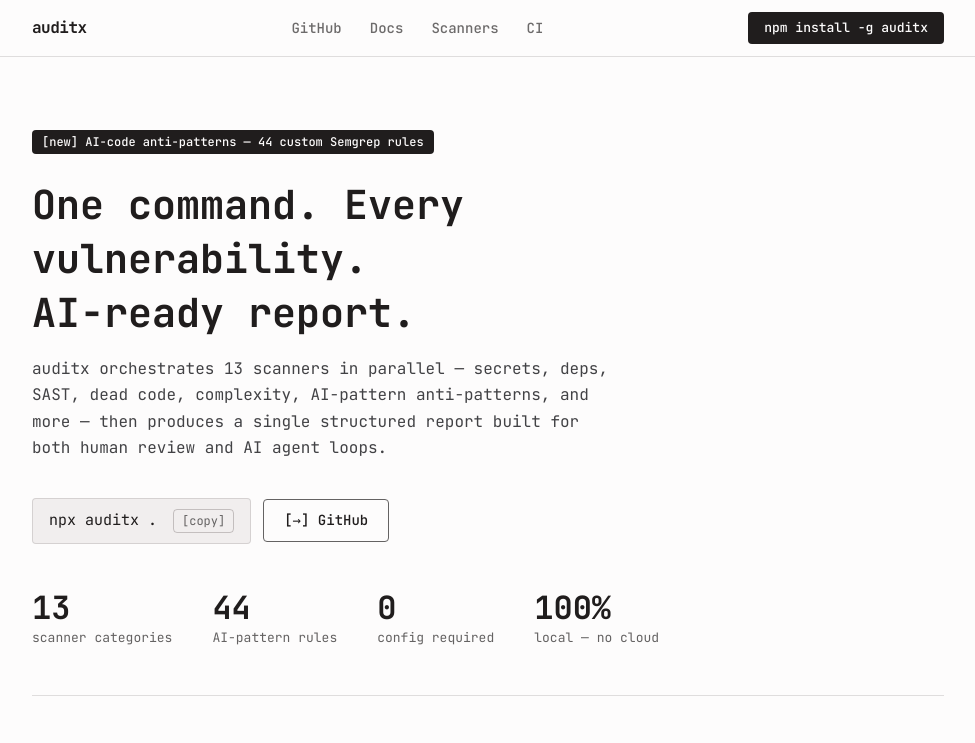
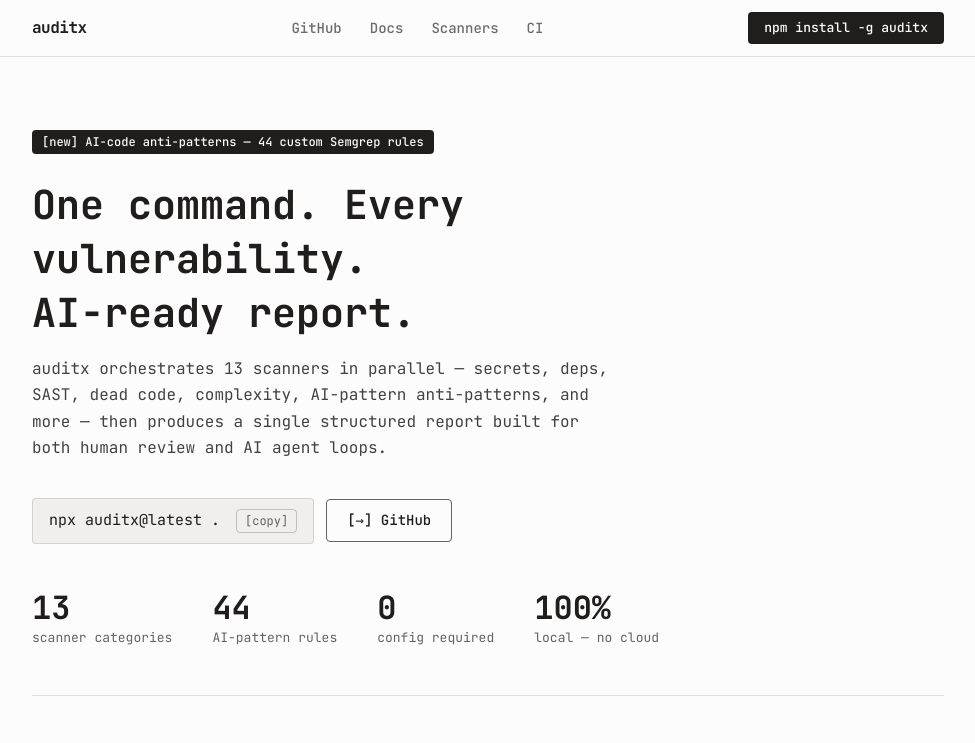
Before and after one commit to Parth308/auditx, a Next.js app in the folder marketing/: page / in a window 1280 px wide. Shown: the top 743 px of the page, without its empty margins (152-1127 px from the left). Built offline with nearby package versions, Linux system fonts and the light colour scheme.

Commit message:
docs: update command to use @latest to prevent npx caching

```diff
--- a/marketing/components/CISection.tsx
+++ b/marketing/components/CISection.tsx
@@ -17,7 +17,7 @@
         with:
           node-version: '20'
       - name: Run auditx
-        run: npx auditx . --severity high --ci
+        run: npx auditx@latest . --severity high --ci
       - name: Upload report
         if: always()
         uses: actions/upload-artifact@v4
--- a/marketing/components/ComparisonTable.tsx
+++ b/marketing/components/ComparisonTable.tsx
@@ -4,7 +4,7 @@
 const FONT = 'inherit';
 
 const ROWS = [
-  { feature: 'Setup time',            manual: 'Hours — 5+ tools, configs, docs',   auditx: '0 minutes — npx auditx .' },
+  { feature: 'Setup time',            manual: 'Hours — 5+ tools, configs, docs',   auditx: '0 minutes — npx auditx@latest .' },
   { feature: 'Secrets scanning',      manual: 'Gitleaks alone, separate step',      auditx: '[+] Integrated, runs in parallel' },
   { feature: 'Dep vulnerability',     manual: 'Trivy or Snyk, separate output',     auditx: '[+] Trivy + npm audit, one schema' },
   { feature: 'AI code anti-patterns', manual: '[-] Nobody does this',               auditx: '[+] 44 custom rules — only auditx' },
--- a/marketing/components/Footer.tsx
+++ b/marketing/components/Footer.tsx
@@ -39,8 +39,8 @@
             padding: '10px 16px', borderRadius: 4,
             backgroundColor: '#f1eeee', border: HR,
           }}>
-            <code style={{ fontFamily: FONT, fontSize: 14, color: '#201d1d' }}>npx auditx .</code>
-            <CopyButton code="npx auditx ." />
+            <code style={{ fontFamily: FONT, fontSize: 14, color: '#201d1d' }}>npx auditx@latest .</code>
+            <CopyButton code="npx auditx@latest ." />
           </div>
         </div>
       </div>
--- a/marketing/components/Hero.tsx
+++ b/marketing/components/Hero.tsx
@@ -108,8 +108,8 @@
 
       <div style={s.installRow}>
         <div style={s.installPill}>
-          <code style={s.installCode}>npx auditx .</code>
-          <CopyButton code="npx auditx ." />
+          <code style={s.installCode}>npx auditx@latest .</code>
+          <CopyButton code="npx auditx@latest ." />
         </div>
         <a href="https://github.com/parth308/auditx" style={s.ghLink}>
           [→] GitHub
--- a/marketing/components/HowItWorks.tsx
+++ b/marketing/components/HowItWorks.tsx
@@ -9,7 +9,7 @@
     num: '01',
     label: 'Install',
     detail: 'Zero config. No account. No cloud. External scanners auto-downloaded to ~/.auditx/bin on first run.',
-    code: 'npm install -g auditx\n# or run directly:\nnpx auditx .',
+    code: 'npm install -g auditx\n# or run directly:\nnpx auditx@latest .',
   },
   {
     num: '02',
--- a/marketing/components/TerminalDemo.tsx
+++ b/marketing/components/TerminalDemo.tsx
@@ -3,7 +3,7 @@
 
 // severity color map mirrors actual CLI output
 const LINES = [
-  { text: '$ npx auditx .', color: '#fdfcfc', delay: 0 },
+  { text: '$ npx auditx@latest .', color: '#fdfcfc', delay: 0 },
   { text: '', color: '', delay: 500 },
   { text: '  🛡️  auditx v0.1.0', color: '#fdfcfc', delay: 600 },
   { text: '  Scanning: /projects/my-app', color: '#9a9898', delay: 800 },
```
Also changed, not shown: 2 other files (tests, documents, lock files or other folders).
